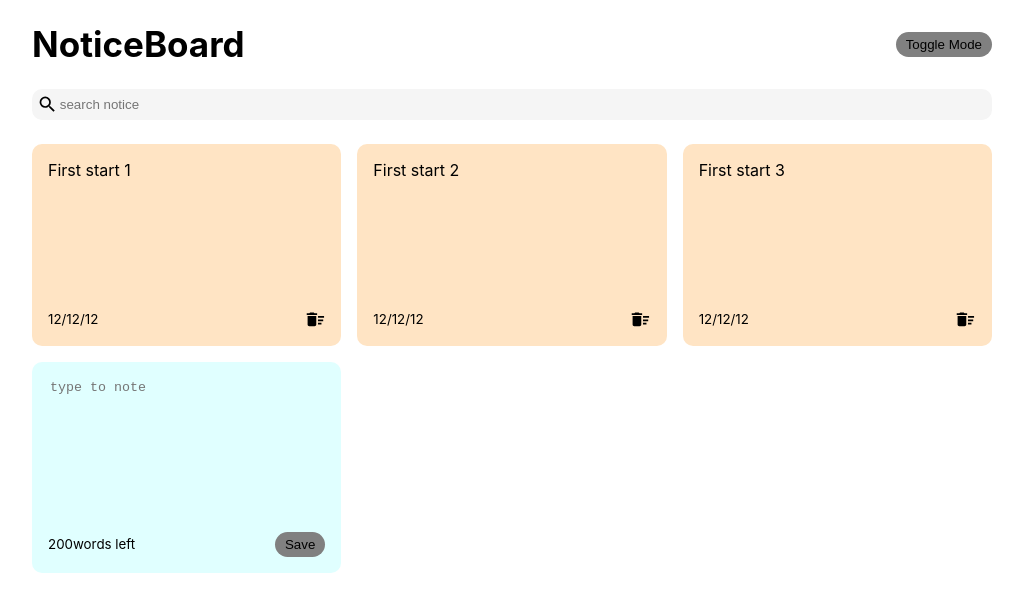
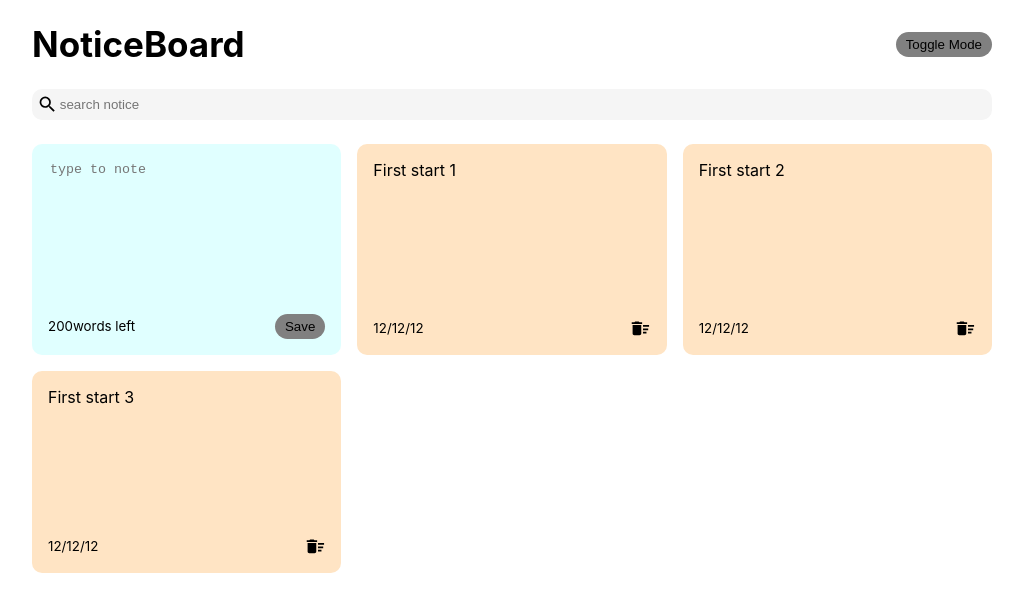
Before and after one commit to Akshay116/NoticeBoad, a React (Create React App) app: page / in a window 1280 px wide. Shown: the top 612 px of the page, without its empty margins (128-1151 px from the left). Built offline with nearby package versions, Linux system fonts and the light colour scheme.

Commit message:
note postion change

```diff
--- a/src/App.js
+++ b/src/App.js
@@ -46,7 +46,7 @@ const App = () =>{
  },[])
 
 
-// to store in local storage
+// to store in local storage So that page refresh dont remove
  useEffect(()=>{
   localStorage.setItem(
     'react-notes-app-data',
--- a/src/components/NoteList.js
+++ b/src/components/NoteList.js
@@ -4,6 +4,7 @@ const NotesList = ({ notes ,handleAddNote,handleDeleteNote}) =>{
     return (
 
             <div className='notes-list'>
+              <AddNote handleAddNote={handleAddNote}/>
                {notes.map((note)=> (
                  <Note
                  id={note.id}
@@ -12,7 +13,7 @@ const NotesList = ({ notes ,handleAddNote,handleDeleteNote}) =>{
                   handleDeleteNote = {handleDeleteNote}
                   />
                 ))}
-                <AddNote handleAddNote={handleAddNote}/>
+
 
              </div>
     );
```
